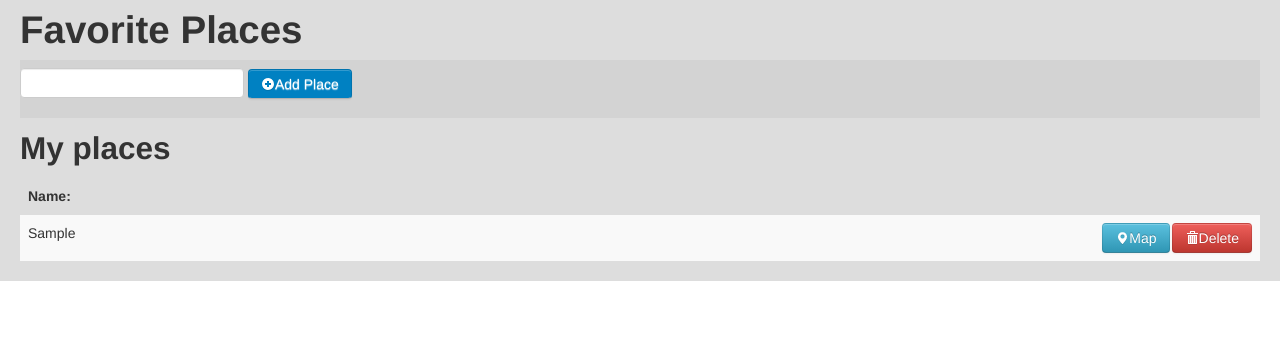
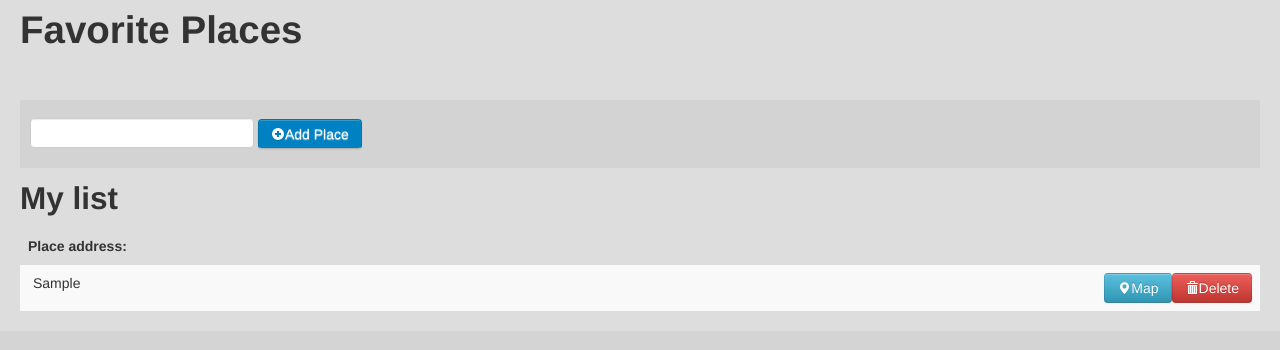
Before and after one commit to luisgromero/FavoritePlaces, a CodeIgniter app: page /FavoritePlaces/ in a window 1280 px wide. Shown: the top 350 px of the page. Run offline with CodeIgniter, Linux system fonts and the light colour scheme; tables that the repository leaves empty or names only in its code hold one stand-in row (values such as "Sample post"); some libraries are stand-ins or nearby versions.

Commit message:
Add and remove place from DB
Remove logic in place inside controller and model to remove places
clicking the REMOVE button in the front end. jQuery is used to remove
and add places to front end without refreshing the page.

```diff
--- a/application/controllers/site.php
+++ b/application/controllers/site.php
@@ -25,6 +25,7 @@ class Site extends CI_Controller {
             $this->load->model('places');
             $place=$_POST['place'];
             $this->places->deletePlace($place);
+
         }
 }
 
--- a/application/models/places.php
+++ b/application/models/places.php
@@ -24,14 +24,16 @@ class Places extends CI_Model {
     }
 
     public function insertPlace($place){
-        //echo $place . "from model insertPlace";
         $data=  array("place"=>$place);
         $this->db->insert('places',$data);
     }
 
     public function deletePlace($place){
-        $data=  array("place"=>$place);
-        $this->db->delete('places',$data);
+        //$data=  array("place"=>$place);
+        //$this->db->insert('places',$data);
+
+        $this->db->where('place',$place);
+        $this->db->delete('places');
     }
 
     public function updatePlace(){
--- a/application/views/index.php
+++ b/application/views/index.php
@@ -13,34 +13,34 @@
         <div id="wrapper" class="container-fluid">
             <div class="row-fluid">
                 <div class="span12">
-                       <h1>Favorite Places</h1>
+                    <h1 id="app-title">Favorite Places</h1>
                 </div>
             </div>
 
             <div class="row-fluid" style="background: #d3d3d3;">
                 <div class="span12">
-                    <input id="autocomplete" class="input-large" type="text" name="auto" size="100">
-                    <button id="btn-add" class="btn"><i class='icon-plus-sign icon-white'></i>Add Place</button>
+                    <div id="wrapper-search">
+                        <input id="autocomplete" class="input-large" type="text" name="auto" size="100">
+                        <button id="btn-add" class="btn"><i class='icon-plus-sign icon-white'></i>Add Place</button>
 
-                    <h4 id="selected"></h4>
+                        <h4 id="selected"></h4>
+                    </div>
                 </div>
            </div>
                 <div class="row-fluid">
                     <div class="span12">
-                        <h2>My places</h2>
+                        <h2>My list</h2>
                             <table id="table-places" class="table table-striped">
                                 <thead>
                                     <tr>
-                                        <th>Name:</th>
+                                        <th>Place address:</th>
                                     </tr>
                                 </thead>
                                 <tbody>
                                     <?php
-                                    //print_r($placeAddress);
-                                        //$googleMapsQueryLink="<a class='btn-primary btn-small' href='". $googleMapsQuery. ."'>Show in Map</a>";
                                         foreach ($placeAddress as $row){
                                             $googleMapsQueryLink="<a class='btn btn-info' href='". $googleMapsQuery.$row->place ."'><i class='icon-map-marker icon-white'></i>Map</a>";
-                                            echo ("<tr><td>". $row->place. "\t <div id='table-data-options'>".$googleMapsQueryLink. "<button class='btn btn-danger'><i class='icon-trash icon-white'></i>Delete</button></div>" ."</td></tr>");
+                                            echo ("<tr><td>" . "<span id='address'>" . $row->place . "</span> " . "\t <div id='table-data-options'>". $googleMapsQueryLink . "<button id='btn-delete' class='btn btn-danger'><i class='icon-trash icon-white'></i>Delete</button></div>" ."</td></tr>");
                                         }
 
                                     ?>
@@ -48,10 +48,6 @@
                             </table>
                     </div>
                 </div>
-                <?php
-                // put your code here
-                ?>
-
         </div>
 
 
@@ -60,7 +56,8 @@
     <!-- Google API and extra Javascript  -->
     <script src="https://maps.googleapis.com/maps/api/js?v=3.exp&sensor=false&libraries=places"></script>
     <script src="http://code.jquery.com/jquery.js"></script>
-      <?php $this->asset->javascript('bootstrap.min') ?>
+    <?php $this->asset->javascript('bootstrap.min') ?>
+
     <script>
         var geocoder;
         var place;
@@ -74,29 +71,39 @@
             geocoder=new google.maps.Geocoder();
             var input = (document.getElementById('autocomplete'));
             var autocomplete = new google.maps.places.Autocomplete(input);
-
             google.maps.event.addListener(autocomplete, 'place_changed', function() {
                 place = autocomplete.getPlace();
-                $('#selected').text("Place selected: " +place.formatted_address);
+                //$('#selected').text("Place selected: " +place.formatted_address);
             });
         }
 
         $('button#btn-add').click(function(){
-           var data=(place.formatted_address);
-           var data2=$('input').val();
-           var googleMapsQuery="http://maps.google.com/?q="+data2;
-           var googleMapsQueryLink="<a class='btn-primary btn-small' href='"+ googleMapsQuery +"'>Show in Map</a>";
-             $('table').append("<tr><td>"+ data2+ "\t "+ googleMapsQueryLink +"</td></tr>");
-
-             savePlaceToDB();
+           var addressInputData=$('input').val();
+           var googleMapsQuery="http://maps.google.com/?q="+addressInputData;
+           var googleMapsButton="<a class='btn btn-info' href='"+ googleMapsQuery +"'><i class='icon-map-marker icon-white'></i>Map</a>";
+           var deleteButton="<button id='btn-delete' class='btn btn-danger'><i class='icon-trash icon-white'></i>Delete</button>";
+             $('table').append("<tr><td>"+ "<span id='address'>"+ addressInputData+ "</span> \t <div id='table-data-options'>"+ googleMapsButton + deleteButton + "</div></td></tr>");
+             savePlace(addressInputData);
         });
 
-        function savePlaceToDB() {
+
+
+        $('button#btn-delete').click(function(){
+           var row =$(this).parent().parent().parent();
+           var address=$(this).offsetParent().siblings().text();
+           row.remove();
+           removePlace(address);
+           //console.log(test);
+        });
+
+        function savePlace(addressInputData) {
             var data = $('input').val();
             $.post('http://localhost/FavoritePlaces/index.php/site/addPlace', {'place':data} /*, function(response) { alert(response);} */);
         }
 
-
+        function removePlace(address){
+            $.post('http://localhost/FavoritePlaces/index.php/site/removePlace', {'place':address} /*, function(response) { alert(response);} */);
+        }
 
     </script>
 
--- a/assets/css/styles/style.css
+++ b/assets/css/styles/style.css
@@ -10,9 +10,20 @@ root {
     /*display: block;*/
 }
 
+body{
+    background-color: #d4d4d4;
+}
+
 #wrapper{
     background: #ddd;
     height:auto;
+}
+
+#wrapper-search{
+    margin-top: 10px;
+    margin-left: 10px;
+    margin-right: 10px;
+    margin-bottom: auto;
 }
 
 input{
@@ -27,13 +38,22 @@ input{
 button#btn-add{background: #0081c2;
 color:#fff;}
 
+
+td span#address{
+    padding-left: 5px;
+}
+
 #table-data-options{
     position:relative;
     float: right;
 }
 
 #table-data-options button{
-   margin-left:2px;
+
+}
+
+#app-title{
+    margin-bottom: 50px;
 }
 
 
```
